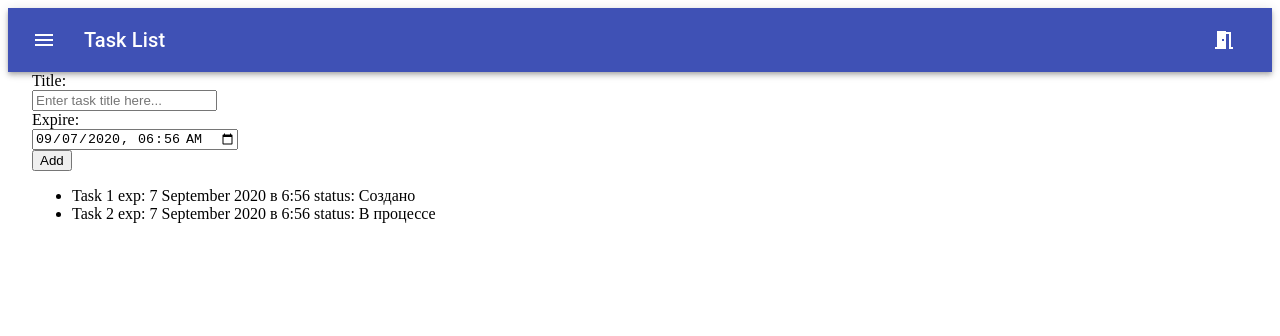
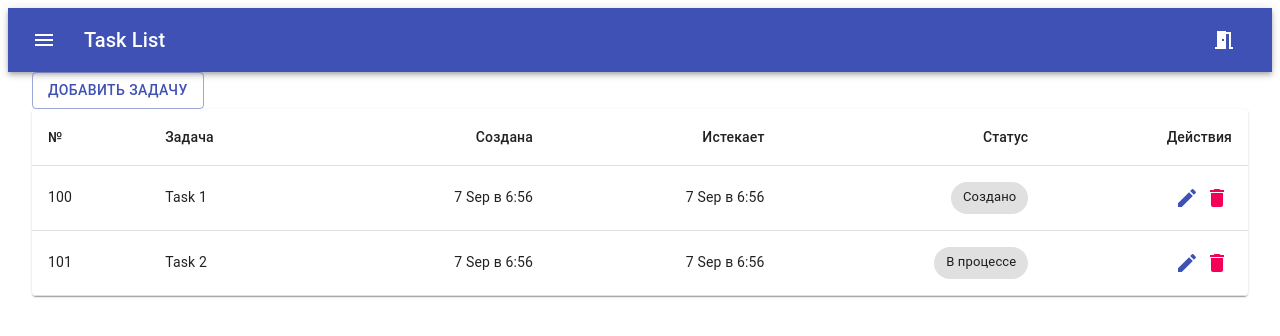
Before and after one commit to jsksru/task-manager-front, a React app: page / in a window 1280 px wide. Shown: the top 336 px of the page. Built offline with nearby package versions, Linux system fonts and the light colour scheme; the HTML template or start-up script is replaced by a standard one.

Commit message:
styled and added more logic

```diff
--- a/src/components/NewTask/NewTask.tsx
+++ b/src/components/NewTask/NewTask.tsx
@@ -1,29 +1,87 @@
 import React, { useState } from 'react';
 import { useDispatch } from 'react-redux';
 import { addTask } from '../../store/actions/TaskActions';
-import moment from 'moment';
+import DateFnsUtils from '@date-io/date-fns';
+import ruLocale from "date-fns/locale/ru";
+import TextField from '@material-ui/core/TextField';
+import Button from '@material-ui/core/Button';
+import Box from '@material-ui/core/Box';
+import Dialog from '@material-ui/core/Dialog';
+import DialogActions from '@material-ui/core/DialogActions';
+import DialogContent from '@material-ui/core/DialogContent';
+import DialogContentText from '@material-ui/core/DialogContentText';
+import DialogTitle from '@material-ui/core/DialogTitle';
+import Fade from '@material-ui/core/Fade';
+import FormHelperText from '@material-ui/core/FormHelperText';
+import { DateTimePicker, MuiPickersUtilsProvider } from '@material-ui/pickers';
 
 interface NewTask {
   taskTitle: string
 }
 
 const NewTask = () => {
-  const now: Date = new Date();
   const [ taskTitle, setTaskTitle ] = useState('');
-  const [ taskExpire, setTaskExpire ] = useState(now);
+  const [ open, setOpen ] = useState(false);
+  const [ inputError, setinputError] = useState(false);
+  const [ taskExpire, setTaskExpire ] = useState<Date | null>(new Date());
   const dispatch = useDispatch();
 
+  const handleClickOpen = () => {
+    setOpen(true);
+  };
+
+  const handleClose = () => {
+    setOpen(false);
+  };
+
   const addTaskHandler = () => {
-    dispatch(addTask(taskTitle, new Date(taskExpire)));
+
+    if (taskTitle.length === 0) {
+      setinputError(true);
+    } else {
+      setinputError(false);
+      dispatch(addTask(taskTitle, taskExpire));
+      setTaskTitle('');
+      setTaskExpire(new Date());
+      setOpen(false);
+    }
+
   }
 
   return (
     <>
-      <span>Title:</span><br/>
-      <input type="text" placeholder="Enter task title here..." value={taskTitle} onChange={(e) => setTaskTitle(e.target.value)}/><br/>
-      <span>Expire:</span><br/>
-      <input type="datetime-local" value={moment(taskExpire).format('YYYY-MM-DDTHH:mm')} onChange={(e) => setTaskExpire(new Date(Date.parse(e.target.value)))}/><br/>
-      <button onClick={addTaskHandler}>Add</button>
+    <Button variant="outlined" color="primary" onClick={handleClickOpen}>Добавить задачу</Button>
+    <Dialog open={open} onClose={handleClose} aria-labelledby="form-dialog-title" scroll="body" TransitionComponent={Fade}>
+      <DialogTitle id="form-dialog-title">Новая задача</DialogTitle>
+      <DialogContent>
+        <DialogContentText>
+          Введите название для новой задачи и установите время её окончания.
+        </DialogContentText>
+        <Box>
+          <TextField fullWidth
+                     required
+                     variant="filled"
+                     label="Что нужно зделать?"
+                     value={taskTitle} onChange={(e) => setTaskTitle(e.target.value)}
+                     error={inputError}
+          />
+          {inputError && <FormHelperText error={inputError}>Это обязательное поле !</FormHelperText>}
+        </Box>
+        <Box marginTop={3}>
+          <MuiPickersUtilsProvider utils={DateFnsUtils} locale={ruLocale}>
+            <DateTimePicker format="d MMMM Y г. в H:mm" label="Дата и время окончания" fullWidth value={taskExpire} ampm={false} variant="inline" inputVariant="filled" onChange={setTaskExpire}/>
+          </MuiPickersUtilsProvider>
+        </Box>
+      </DialogContent>
+      <DialogActions>
+        <Button onClick={handleClose}>
+          Отмена
+        </Button>
+        <Button onClick={addTaskHandler} color="primary" variant="contained">
+          Добавить
+        </Button>
+      </DialogActions>
+    </Dialog>
     </>
   );
 }
--- a/src/components/TaskList/TaskList.tsx
+++ b/src/components/TaskList/TaskList.tsx
@@ -1,29 +1,92 @@
 import React from 'react';
 import moment from 'moment';
+import { makeStyles } from '@material-ui/core/styles';
+import Table from '@material-ui/core/Table';
+import TableBody from '@material-ui/core/TableBody';
+import TableCell from '@material-ui/core/TableCell';
+import TableContainer from '@material-ui/core/TableContainer';
+import TableHead from '@material-ui/core/TableHead';
+import TableRow from '@material-ui/core/TableRow';
+import Paper from '@material-ui/core/Paper';
+import Chip from '@material-ui/core/Chip';
+import IconButton from '@material-ui/core/IconButton';
+import EditIcon from '@material-ui/icons/Edit';
+import DeleteIcon from '@material-ui/icons/Delete';
 import { Tasks } from '../../store/types/TaskTypes';
 import { useSelector } from 'react-redux';
 import { RootState } from '../../store/types';
 import { getStatus } from '../../utils/functions';
+import { useDispatch } from 'react-redux';
+import { removeTask } from '../../store/actions/TaskActions';
 
 moment.locale('ru');
+
+const useStyles = makeStyles({
+  table: {
+    minWidth: 650,
+  },
+});
 
 const TaskList = () => {
   const tasks: Tasks = useSelector( (state: RootState) => state.TaskReducer.tasks);
   const isLoading: boolean = useSelector( (state: RootState) => state.TaskReducer.isLoading);
+  const classes = useStyles();
+  const dispatch = useDispatch();
+
+  const deleteTask = (id: string) => {
+    dispatch(removeTask(id));
+  };
 
   const loading = (
     <div>
       Tasks Loading...
     </div>
   );
+  const emptyTasks = (
+    <div>
+      Нет задач.
+    </div>
+  );
 
   const tasksList = (
-    <ul>
-      { tasks.map(task => <li key={task.id}>{task.title} exp: {moment(task.expire).format('D MMMM YYYY в H:mm')} status: {getStatus(task.status)}</li>) }
-    </ul>
+    <TableContainer component={Paper}>
+      <Table className={classes.table} aria-label="simple table">
+        <TableHead>
+          <TableRow>
+            <TableCell>№</TableCell>
+            <TableCell align="left">Задача</TableCell>
+            <TableCell align="right">Создана</TableCell>
+            <TableCell align="right">Истекает</TableCell>
+            <TableCell align="right">Статус</TableCell>
+            <TableCell align="right">Действия</TableCell>
+          </TableRow>
+        </TableHead>
+        <TableBody>
+          {tasks.map((task) => (
+            <TableRow key={task.id}>
+              <TableCell component="th" scope="row">{task.id}</TableCell>
+              <TableCell align="left">{task.title}</TableCell>
+              <TableCell align="right">{moment(task.started).format('D MMM в H:mm')}</TableCell>
+              <TableCell align="right">{moment(task.expire).format('D MMM в H:mm')}</TableCell>
+              <TableCell align="right">
+                <Chip label={getStatus(task.status)} />
+              </TableCell>
+              <TableCell align="right">
+                <IconButton color="primary" size="small" aria-label="Edit this record" component="button">
+                  <EditIcon />
+                </IconButton>
+                <IconButton color="secondary" size="small" aria-label="Delete this record" component="button" onClick={() => deleteTask(task.id)}>
+                  <DeleteIcon />
+                </IconButton>
+              </TableCell>
+            </TableRow>
+          ))}
+        </TableBody>
+      </Table>
+    </TableContainer>
   );
 
-  return isLoading ? loading : tasksList;
+  return isLoading ? loading : (tasks.length > 0) ? tasksList : emptyTasks;
 }
 
 export default TaskList;
```
